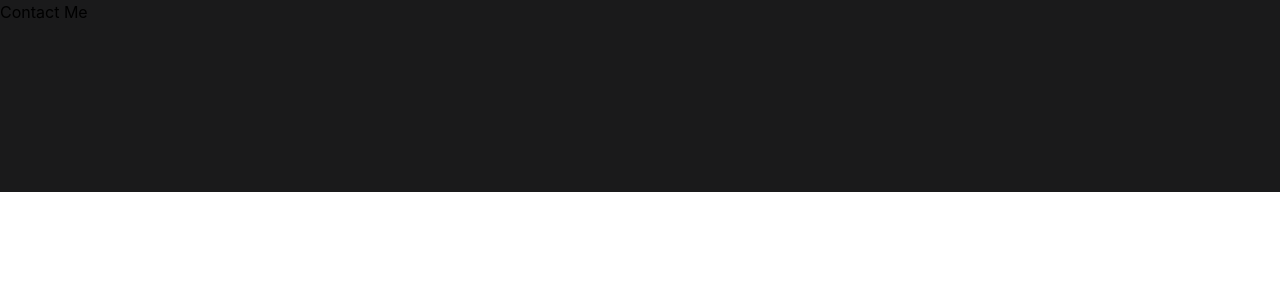
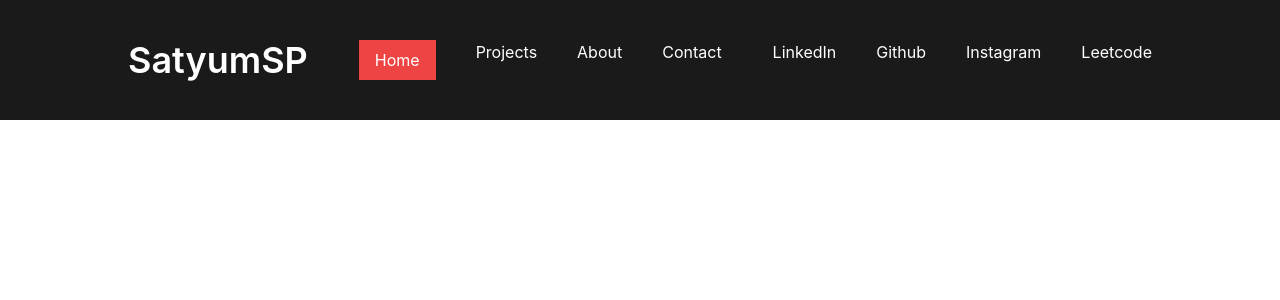
Before and after one commit to Satyum-Singh/Resume, a React (Create React App) app in the folder resume/: page / in a window 1280 px wide. Shown: the top 300 px of the page. Built offline with nearby package versions, Linux system fonts and the light colour scheme.

Commit message:
Working on navbar.

```diff
--- a/resume/src/App.css
+++ b/resume/src/App.css
@@ -1,5 +1,5 @@
 .App {
-
+  background-color: #333F44;
 }
 
 .App-logo {
--- a/resume/src/Components/Navbar.jsx
+++ b/resume/src/Components/Navbar.jsx
@@ -2,8 +2,22 @@ import React from 'react'
 
 function Navbar() {
     return (
-        <div className='bg-wall-sec w-100vw h-48'>
-            <button>Contact Me</button>
+        <div>
+            <div className='flex bg-wall-sec w-100vw  text-skin-base justify-between px-32 py-10'>
+                <div><h1 className='text-4xl text-white font-semibold'>SatyumSP</h1></div>
+                <div className='flex space-x-10'>
+                    <p className='w-fill px-4 py-2 bg-red-500 hover:border-2 hover'><a href="">Home</a></p>
+                    <p><a href="">Projects</a></p>
+                    <p><a href="">About</a></p>
+                    <p><a href="">Contact</a></p>
+                </div>
+                <div className='flex space-x-10'>
+                    <div>LinkedIn</div>
+                    <div>Github</div>
+                    <div>Instagram</div>
+                    <div>Leetcode</div>
+                </div>
+            </div>
         </div>
     )
 }
```
